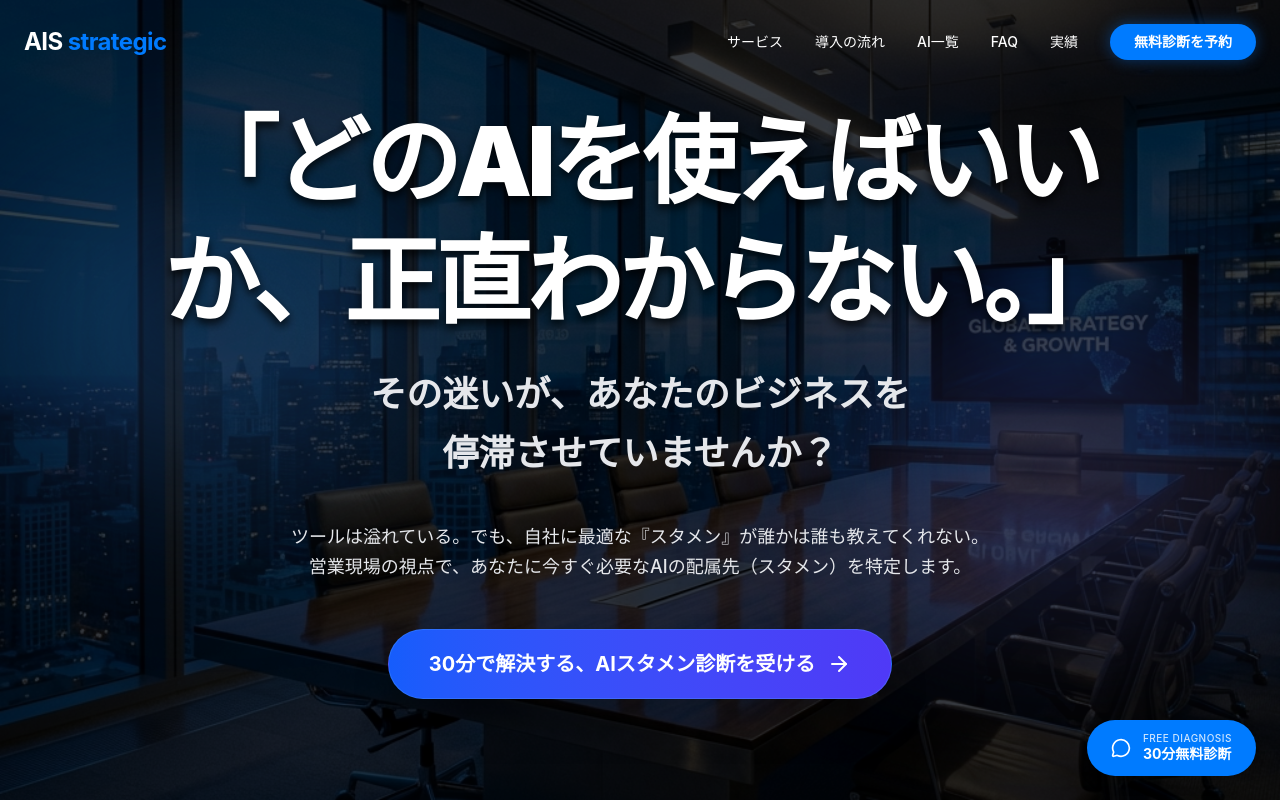
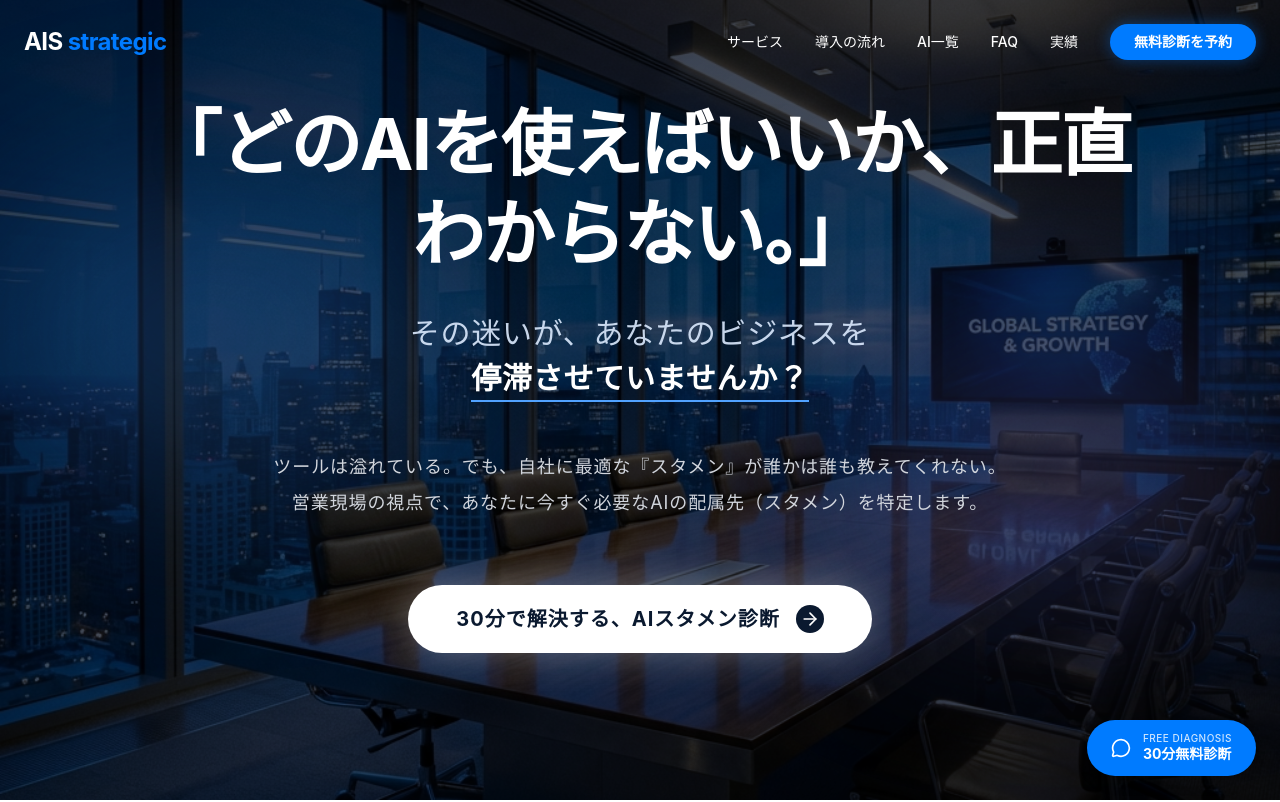
Before and after one commit to amaru0120/ais-ai-staff, a React (Vite) app: page / in a window 1280 px wide. Shown: the top 802 px of the page. Built offline with nearby package versions, Linux system fonts and the light colour scheme.

Commit message:
Refine Hero visuals for balanced premium aesthetic

```diff
--- a/src/components/Hero.tsx
+++ b/src/components/Hero.tsx
@@ -6,42 +6,40 @@ export const Hero = () => {
         <section className="relative min-h-screen flex items-center justify-center overflow-hidden text-white">
 
 
-            {/* Corporate Office Background Image */}
+            {/* Sophisticated Corporate Overlay */}
             <div className="absolute inset-0 z-0">
                 <img
                     src="/corporate-hero-bg.png"
                     alt="Modern Corporate Office Boardroom"
                     className="w-full h-full object-cover object-center"
                 />
-                {/* Blue/Primary Overlay for Trust & Readability */}
-                <div className="absolute inset-0 bg-primary/60 z-10 mix-blend-multiply" />
-                <div className="absolute inset-0 bg-black/50 z-10" />
+                <div className="absolute inset-0 bg-gradient-to-br from-[#0f172a]/90 via-[#1e293b]/80 to-[#0f172a]/90 z-10 mix-blend-multiply" />
             </div>
 
-            <div className="container mx-auto px-6 relative z-30">
-                <div className="max-w-6xl mx-auto text-center relative">
+            <div className="container mx-auto px-6 relative z-30 pt-20 pb-32">
+                <div className="max-w-5xl mx-auto text-center relative">
                     {/* Headline */}
                     <motion.div
-                        initial={{ opacity: 0, y: 20 }}
+                        initial={{ opacity: 0, y: 30 }}
                         animate={{ opacity: 1, y: 0 }}
-                        className="drop-shadow-2xl mb-10"
+                        transition={{ duration: 0.8, ease: "easeOut" }}
+                        className="mb-12"
                     >
-                        {/* Main Copy: High Jump Rate */}
-                        <h1 className="text-3xl sm:text-5xl md:text-7xl lg:text-8xl font-black leading-tight mb-6 text-white text-balance tracking-tighter drop-shadow-[0_5px_5px_rgba(0,0,0,0.8)]">
+                        <h1 className="text-3xl sm:text-4xl md:text-6xl lg:text-7xl font-bold leading-tight mb-8 text-white tracking-tight drop-shadow-2xl">
                             「どのAIを使えばいいか、<br className="sm:hidden" />正直わからない。」
                         </h1>
-                        {/* Secondary Copy */}
-                        <p className="text-lg sm:text-xl md:text-3xl lg:text-4xl font-bold text-gray-200 mt-4 text-balance leading-relaxed drop-shadow-xl">
-                            その迷いが、あなたのビジネスを<br className="hidden sm:block" />停滞させていませんか？
+                        <p className="text-lg sm:text-xl md:text-3xl font-medium text-blue-100/90 leading-normal tracking-wide">
+                            その迷いが、あなたのビジネスを<br className="hidden sm:block" />
+                            <span className="text-white font-bold border-b-2 border-blue-400 pb-1">停滞させていませんか？</span>
                         </p>
                     </motion.div>
 
-                    {/* Subheadline: Smaller contrast */}
+                    {/* Subheadline */}
                     <motion.p
                         initial={{ opacity: 0, y: 20 }}
                         animate={{ opacity: 1, y: 0 }}
-                        transition={{ delay: 0.2 }}
-                        className="text-sm sm:text-base md:text-lg text-gray-200 mb-12 leading-relaxed max-w-4xl mx-auto px-4 font-medium text-balance drop-shadow-lg"
+                        transition={{ delay: 0.3, duration: 0.8 }}
+                        className="text-sm sm:text-base md:text-lg text-gray-300 mb-16 leading-loose max-w-3xl mx-auto font-normal tracking-wider"
                     >
                         ツールは溢れている。でも、自社に最適な『スタメン』が誰かは誰も教えてくれない。<br className="hidden md:block" />
                         営業現場の視点で、あなたに今すぐ必要なAIの配属先（スタメン）を特定します。
@@ -51,18 +49,21 @@ export const Hero = () => {
                     <motion.div
                         initial={{ opacity: 0, y: 20 }}
                         animate={{ opacity: 1, y: 0 }}
-                        transition={{ delay: 0.4 }}
-                        className="flex justify-center mt-12"
+                        transition={{ delay: 0.5 }}
+                        className="flex justify-center"
                     >
                         <motion.button
-                            whileHover={{ scale: 1.05 }}
-                            whileTap={{ scale: 0.95 }}
-                            className="bg-gradient-to-r from-blue-600 to-indigo-600 hover:from-blue-500 hover:to-indigo-500 text-white font-bold py-5 px-10 rounded-full text-lg md:text-xl flex items-center gap-3 shadow-2xl hover:shadow-blue-500/50 transition-all border border-blue-400/30"
+                            whileHover={{ scale: 1.02 }}
+                            whileTap={{ scale: 0.98 }}
+                            className="group relative bg-white text-[#0A192F] font-bold py-5 px-12 rounded-full text-lg md:text-xl flex items-center gap-4 shadow-[0_0_40px_rgba(255,255,255,0.3)] hover:shadow-[0_0_60px_rgba(255,255,255,0.5)] transition-all duration-300 overflow-hidden"
                         >
-                            <span className="relative z-10">30分で解決する、AIスタメン診断を受ける</span>
-                            <ArrowRight className="w-6 h-6 relative z-10" />
-                            {/* Inner glow */}
-                            <div className="absolute inset-0 rounded-full bg-white/10 blur-md opacity-0 hover:opacity-100 transition-opacity" />
+                            <span className="relative z-10 tracking-wider">30分で解決する、AIスタメン診断</span>
+                            <div className="relative z-10 bg-[#0A192F] rounded-full p-1">
+                                <ArrowRight className="w-5 h-5 text-white group-hover:translate-x-1 transition-transform" />
+                            </div>
+
+                            {/* Shine effect */}
+                            <div className="absolute top-0 -left-full w-1/2 h-full bg-gradient-to-r from-transparent via-white/40 to-transparent skew-x-[-20deg] group-hover:animate-shine" />
                         </motion.button>
                     </motion.div>
                 </div>
```
